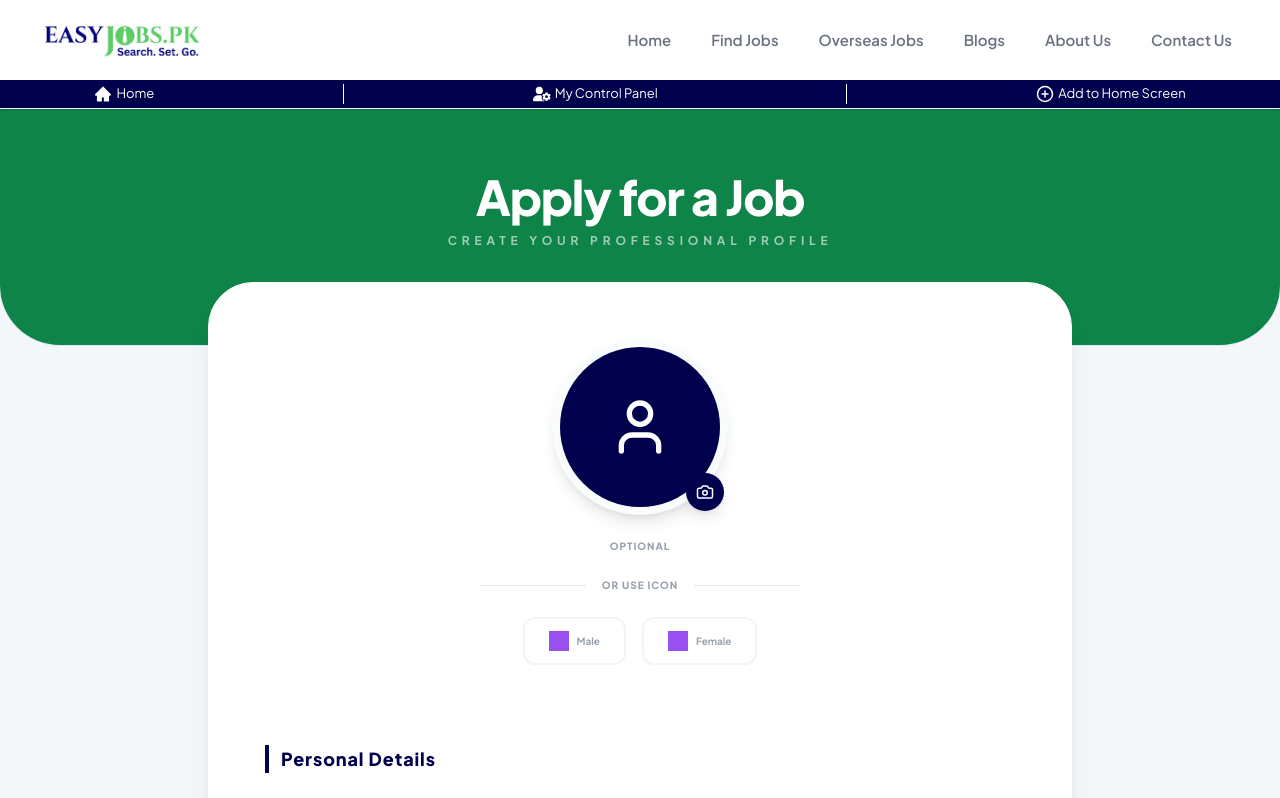
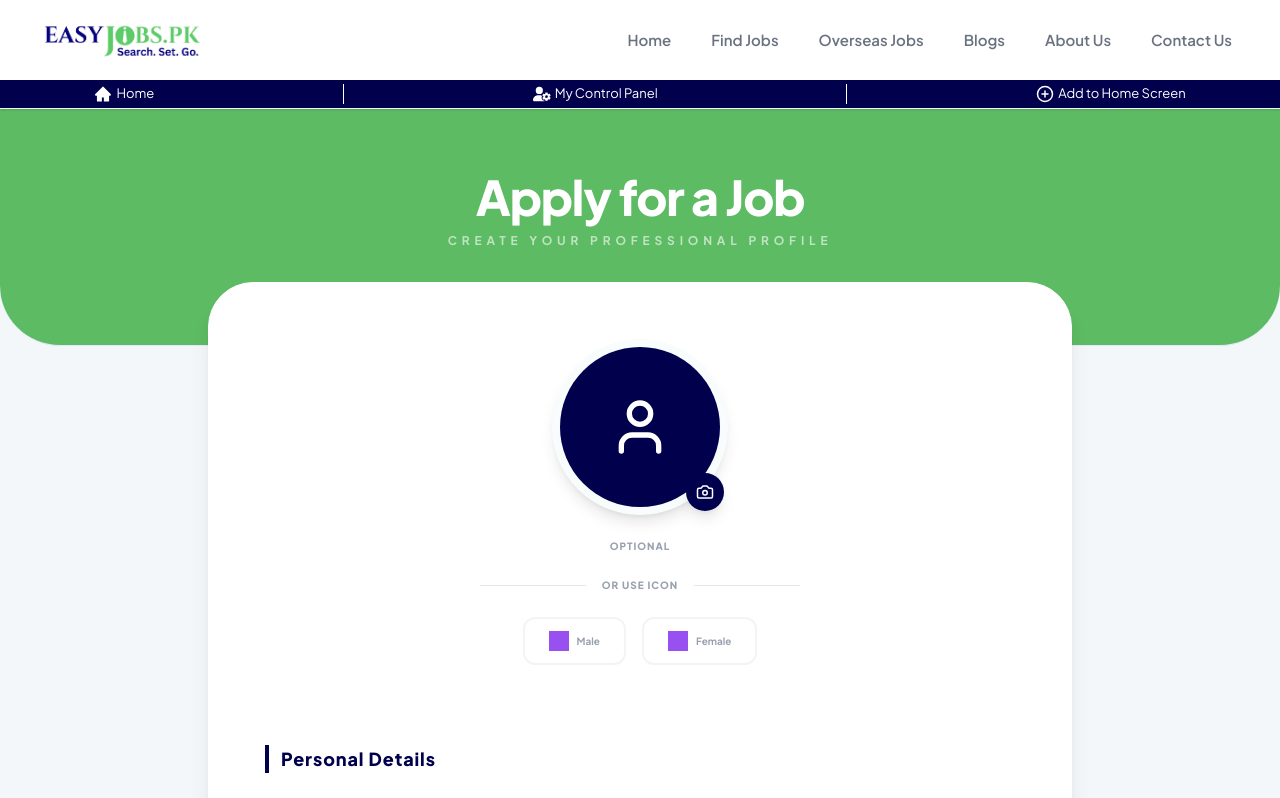
Before and after one commit to fmughalishere/client, a Next.js app: page /application in a window 1280 px wide. Shown: the top 798 px of the page. Built offline with nearby package versions, Linux system fonts and the light colour scheme; grey boxes are pictures that could not be loaded.

Commit message:
All Updated

```diff
--- a/src/app/application/page.tsx
+++ b/src/app/application/page.tsx
@@ -249,7 +249,7 @@ export default function MobileResponsiveJobForm() {
         onAction={handleRedirect}
       />
 
-      <div className="bg-[#0E8449] pt-12 pb-20 md:pt-16 md:pb-24 rounded-b-[40px] md:rounded-b-[60px] text-center border-b border-blue-100 px-4">
+      <div className="bg-[#5DBB63] pt-12 pb-20 md:pt-16 md:pb-24 rounded-b-[40px] md:rounded-b-[60px] text-center border-b border-blue-100 px-4">
         <motion.h1 initial={{ opacity: 0, y: -10 }} animate={{ opacity: 1, y: 0 }} className="text-white text-3xl md:text-5xl font-black tracking-tight">Apply for a Job</motion.h1>
         <p className="text-white/60 font-bold text-[10px] md:text-xs mt-3 tracking-[0.2em] md:tracking-[0.4em] uppercase">Create your professional profile</p>
       </div>
```
